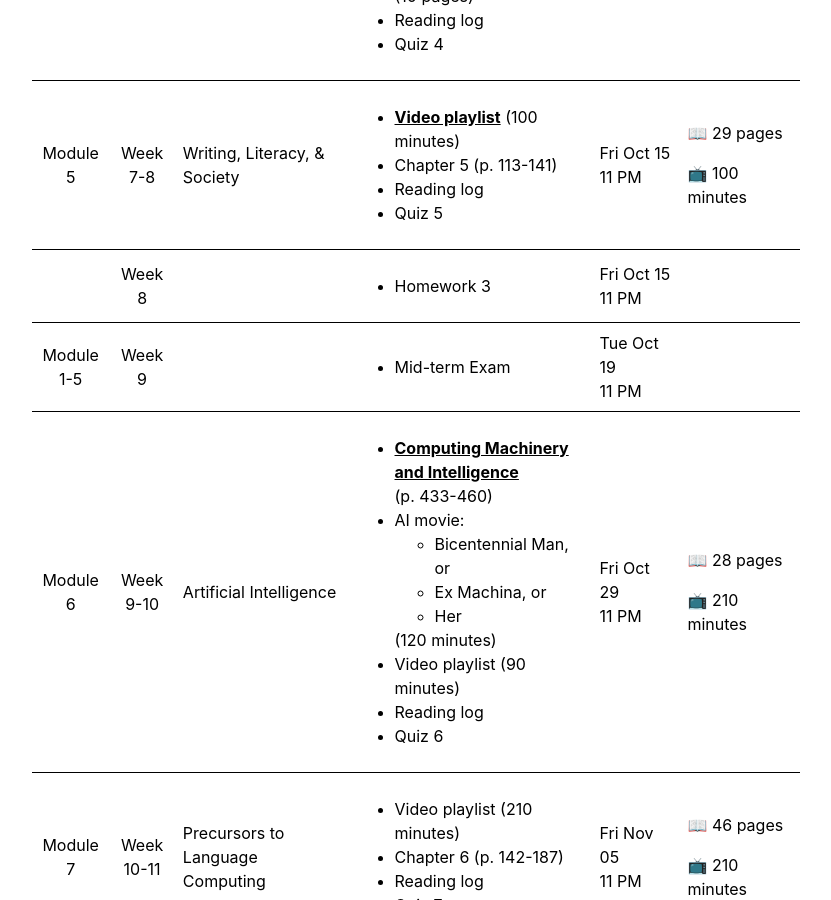
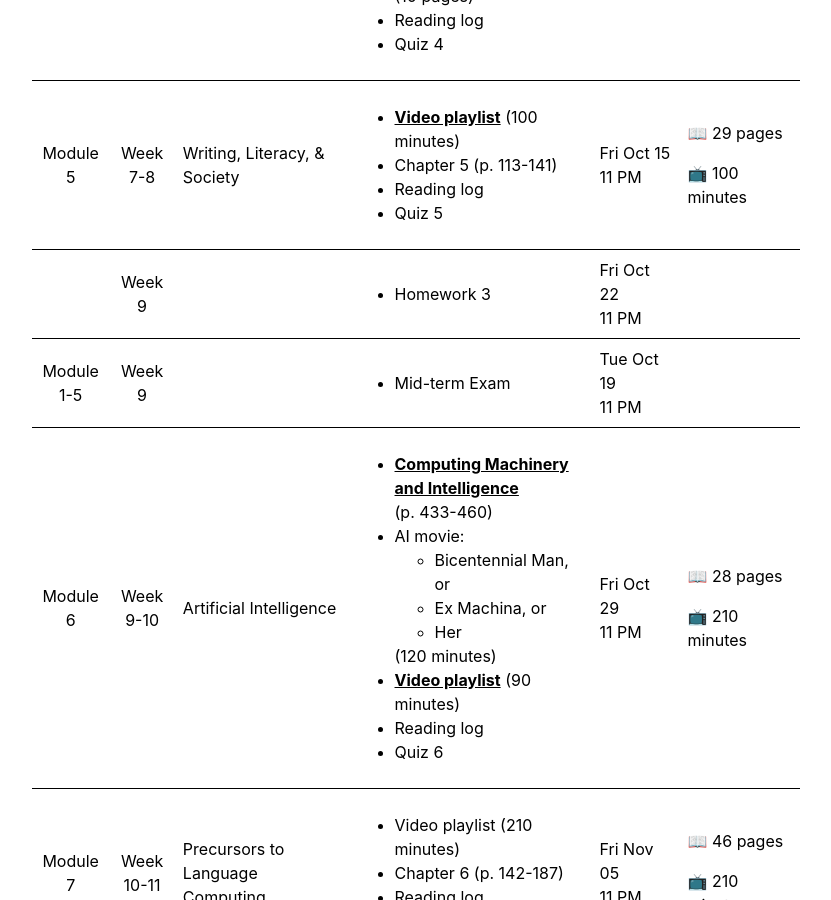
Before and after one commit to 2022-Spring-LING-270/2022-Spring-LING-270.github.io, a Jekyll site: the page built from schedule.md, in a window 1280 px wide and 900 px high, scrolled down 2063 px. Shown: the whole window, without its empty margins (224-1055 px from the left). Built offline with Jekyll 4.4.1, drawn with Linux system fonts in a browser that asks for light colours.

Commit message:
Update schedule.yaml

```diff
--- a/_data/schedule.yaml
+++ b/_data/schedule.yaml
@@ -257,8 +257,8 @@
     -
      title: "Quiz 5"
 -
-  week: "8"
-  date: "2021-10-15 23:59 CDT"
+  week: "9"
+  date: "2021-10-22 23:59 CDT"
   reading:
     -
      title: "Homework 3"
@@ -290,6 +290,7 @@
        unit: "minutes"
     -
      title: "Video playlist"
+     url: "https://www.youtube.com/watch?v=wMbE5g9Q6pE&list=PLrFhPxATm4HwhorDU2a2ZU_WuaxBhwnRN"
      length:
        value: "90"
        unit: "minutes"
```
